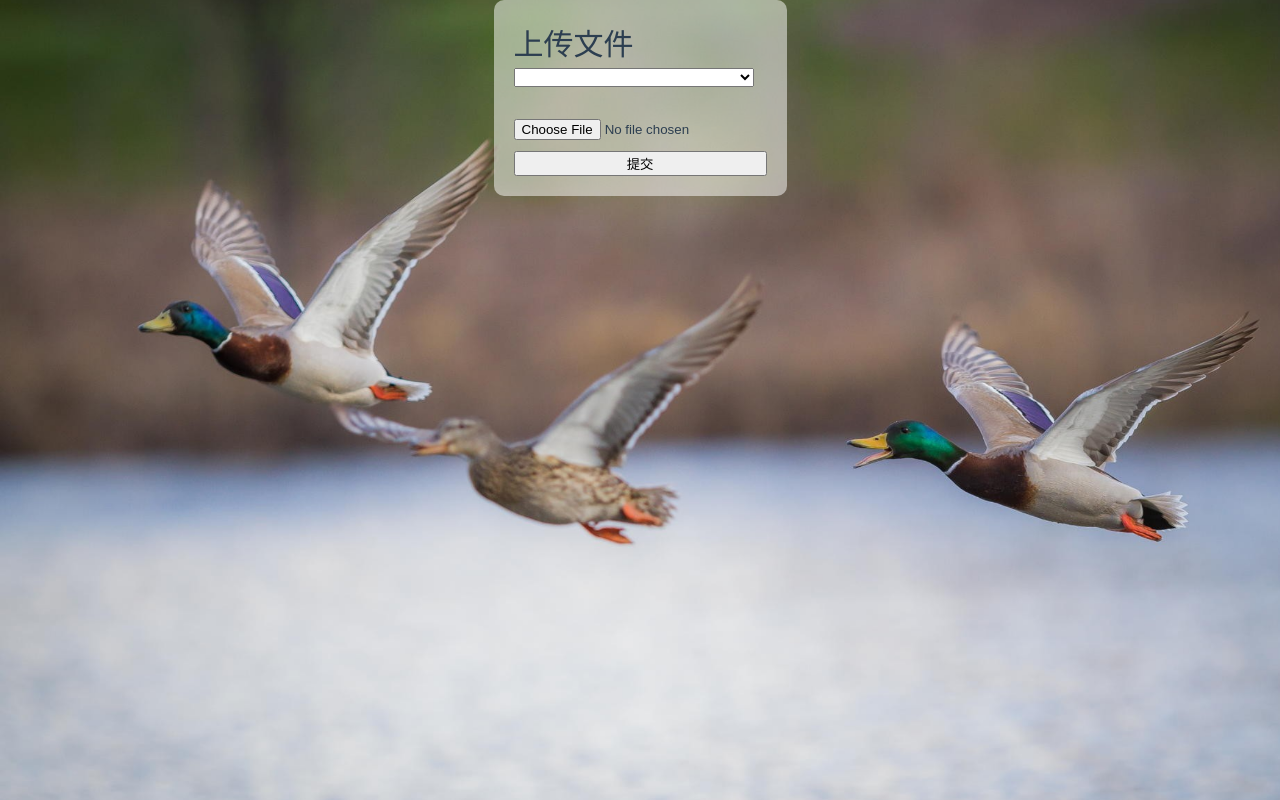
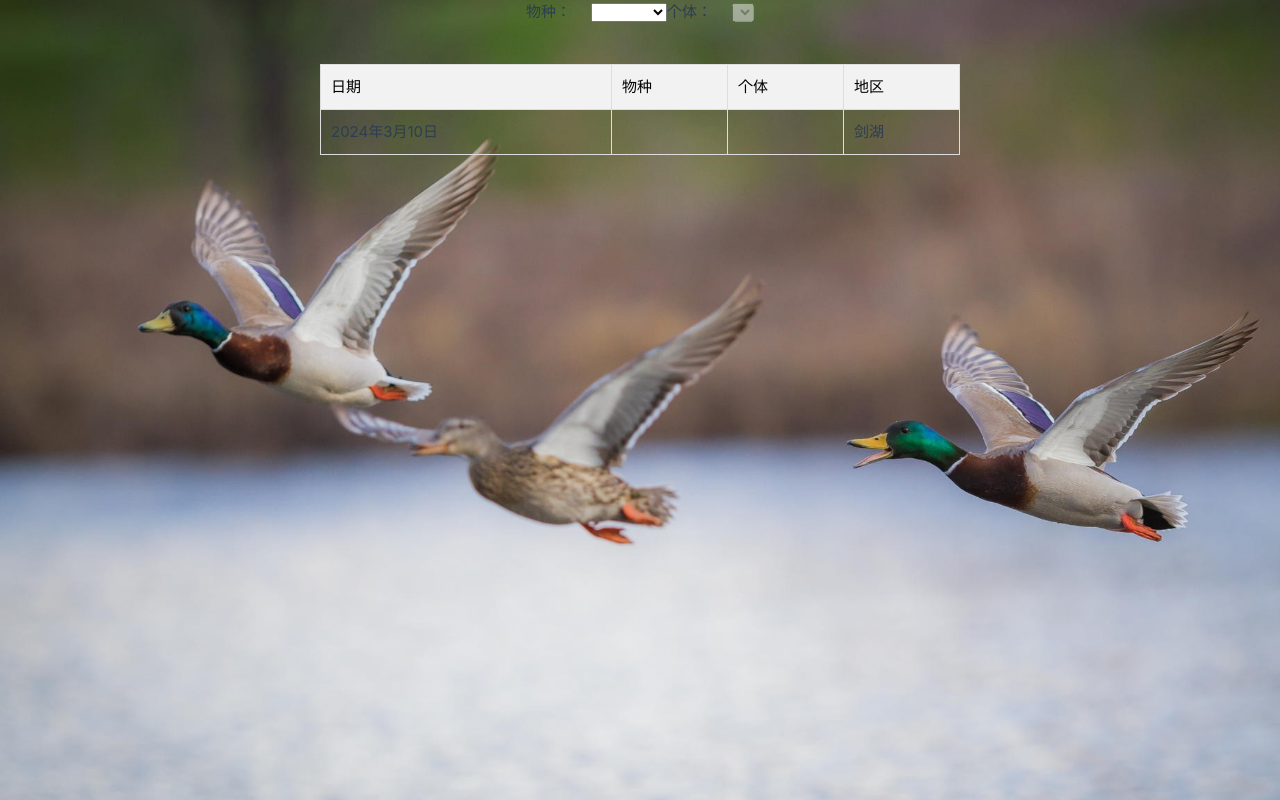
Before and after one commit to dlucs2022/flying_birds_front, a Vue app in the folder version1/: page / in a window 1280 px wide. Built offline with nearby package versions, Linux system fonts and the light colour scheme.

Commit message:
Temporary save

```diff
--- a/version1/src/App.vue
+++ b/version1/src/App.vue
@@ -1,9 +1,16 @@
+<!-- App.vue -->
+<template>
+  <div id="app">
+    <Query />
+  </div>
+</template>
+
+
+<style>
+/* 可以添加样式 */
+</style>
 <script setup>
-import Test from "@/components/Test.vue";
+import TheWelcome from "@/components/TheWelcome.vue";
 import UploadFile from "@/components/UploadFile.vue";
+import Query from "@/components/Query.vue";
 </script>
-<template>
-
-  <UploadFile/>
-
-</template>
--- a/version1/src/components/Query.vue
+++ b/version1/src/components/Query.vue
@@ -1,128 +1,141 @@
 <template>
-  <el-container class="layout-container-demo" style="height: 500px">
-    <el-aside width="200px">
-      <el-scrollbar>
-        <el-menu :default-openeds="['1', '3']">
-          <el-sub-menu index="1">
-            <template #title>
-              <el-icon><message /></el-icon>Navigator One
-            </template>
-            <el-menu-item-group>
-              <template #title>Group 1</template>
-              <el-menu-item index="1-1">Option 1</el-menu-item>
-              <el-menu-item index="1-2">Option 2</el-menu-item>
-            </el-menu-item-group>
-            <el-menu-item-group title="Group 2">
-              <el-menu-item index="1-3">Option 3</el-menu-item>
-            </el-menu-item-group>
-            <el-sub-menu index="1-4">
-              <template #title>Option4</template>
-              <el-menu-item index="1-4-1">Option 4-1</el-menu-item>
-            </el-sub-menu>
-          </el-sub-menu>
-          <el-sub-menu index="2">
-            <template #title>
-              <el-icon><icon-menu /></el-icon>Navigator Two
-            </template>
-            <el-menu-item-group>
-              <template #title>Group 1</template>
-              <el-menu-item index="2-1">Option 1</el-menu-item>
-              <el-menu-item index="2-2">Option 2</el-menu-item>
-            </el-menu-item-group>
-            <el-menu-item-group title="Group 2">
-              <el-menu-item index="2-3">Option 3</el-menu-item>
-            </el-menu-item-group>
-            <el-sub-menu index="2-4">
-              <template #title>Option 4</template>
-              <el-menu-item index="2-4-1">Option 4-1</el-menu-item>
-            </el-sub-menu>
-          </el-sub-menu>
-          <el-sub-menu index="3">
-            <template #title>
-              <el-icon><setting /></el-icon>Navigator Three
-            </template>
-            <el-menu-item-group>
-              <template #title>Group 1</template>
-              <el-menu-item index="3-1">Option 1</el-menu-item>
-              <el-menu-item index="3-2">Option 2</el-menu-item>
-            </el-menu-item-group>
-            <el-menu-item-group title="Group 2">
-              <el-menu-item index="3-3">Option 3</el-menu-item>
-            </el-menu-item-group>
-            <el-sub-menu index="3-4">
-              <template #title>Option 4</template>
-              <el-menu-item index="3-4-1">Option 4-1</el-menu-item>
-            </el-sub-menu>
-          </el-sub-menu>
-        </el-menu>
-      </el-scrollbar>
-    </el-aside>
+  <div class="background-container">
+    <div id="species-form">
+      <label for="species-input">物种：</label>
+      <select v-model="selectedSpecies" @change="updateIndividualOptions">
+        <option v-for="species in speciesOptions" :value="species.value" :key="species.value">
+          {{ species.label }}
+        </option>
+      </select>
 
-    <el-container>
-      <el-header style="text-align: right; font-size: 12px">
-        <div class="toolbar">
-          <el-dropdown>
-            <el-icon style="margin-right: 8px; margin-top: 1px"
-            ><setting
-            /></el-icon>
-            <template #dropdown>
-              <el-dropdown-menu>
-                <el-dropdown-item>View</el-dropdown-item>
-                <el-dropdown-item>Add</el-dropdown-item>
-                <el-dropdown-item>Delete</el-dropdown-item>
-              </el-dropdown-menu>
-            </template>
-          </el-dropdown>
-          <span>Tom</span>
-        </div>
-      </el-header>
+      <label for="individual-input">个体：</label>
+      <select v-model="selectedIndividual" :disabled="!individualOptions.length">
+        <option v-for="individual in individualOptions" :value="individual.value" :key="individual.value">
+          {{ individual.label }}
+        </option>
+      </select>
+    </div>
 
-      <el-main>
-        <el-scrollbar>
-          <el-table :data="tableData">
-            <el-table-column prop="date" label="Date" width="140" />
-            <el-table-column prop="name" label="Name" width="120" />
-            <el-table-column prop="address" label="Address" />
-          </el-table>
-        </el-scrollbar>
-      </el-main>
-    </el-container>
-  </el-container>
+    <table>
+      <thead>
+      <tr>
+        <th>日期</th>
+        <th>物种</th>
+        <th>个体</th>
+        <th>地区</th>
+      </tr>
+      </thead>
+      <tbody>
+      <tr>
+        <td>2024年3月10日</td>
+        <td>{{ selectedSpecies }}</td>
+        <td>{{ selectedIndividual }}</td>
+        <td>剑湖</td>
+      </tr>
+      <!-- 这里可以通过 v-for 动态生成更多的行 -->
+      </tbody>
+    </table>
+  </div>
 </template>
 
-<script lang="ts" setup>
-import { ref } from 'vue'
-import { Menu as IconMenu, Message, Setting } from '@element-plus/icons-vue'
+<!-- 其他部分保持不变 -->
 
-const item = {
-  date: '2016-05-02',
-  name: 'Tom',
-  address: 'No. 189, Grove St, Los Angeles',
-}
-const tableData = ref(Array.from({ length: 20 }).fill(item))
+
+<script>
+export default {
+  data() {
+    return {
+      selectedSpecies: '',
+      selectedIndividual: '',
+      speciesOptions: [
+        { value: '赤麻鸭雄', label: '赤麻鸭雄' },
+        { value: '赤麻鸭雌', label: '赤麻鸭雌' },
+        { value: '赤麻鸭幼', label: '赤麻鸭幼' },
+      ],
+      individualOptions: [],
+    };
+  },
+  methods: {
+    updateIndividualOptions() {
+      let individuals = [];
+      switch (this.selectedSpecies) {
+        case '赤麻鸭雄':
+          individuals = [
+            { value: '赤麻鸭1号', label: '赤麻鸭1号' },
+            { value: '赤麻鸭3号', label: '赤麻鸭3号' },
+            { value: '赤麻鸭5号', label: '赤麻鸭5号' },
+          ];
+          break;
+        case '赤麻鸭雌':
+          individuals = [
+            { value: '赤麻鸭2号', label: '赤麻鸭2号' },
+            { value: '赤麻鸭4号', label: '赤麻鸭4号' },
+          ];
+          break;
+        case '赤麻鸭幼':
+          individuals = [
+            { value: '赤麻鸭5号', label: '赤麻鸭5号' },
+          ];
+          break;
+        default:
+          individuals = [];
+      }
+      this.individualOptions = individuals;
+      if (this.individualOptions.length) {
+        this.selectedIndividual = this.individualOptions[0].value; // 默认选中第一个个体
+      } else {
+        this.selectedIndividual = ''; // 如果没有可选个体，则清空选中值
+      }
+    }
+  },
+  mounted() {
+    this.updateIndividualOptions(); // 在组件挂载后初始化 individualOptions
+  }
+};
 </script>
 
 <style scoped>
-.layout-container-demo .el-header {
-  position: relative;
-  background-color: var(--el-color-primary-light-7);
-  color: var(--el-text-color-primary);
+#species-form {
+  display: flex;
+  align-items: center;
+  margin-bottom: 20px;
 }
-.layout-container-demo .el-aside {
-  color: var(--el-text-color-primary);
-  background: var(--el-color-primary-light-8);
+
+label {
+  margin-right: 10px;
 }
-.layout-container-demo .el-menu {
-  border-right: none;
+
+select {
+  margin-left: 10px;
 }
-.layout-container-demo .el-main {
-  padding: 0;
+
+.background-container {
+  display: flex;
+  flex-direction: column;
+  background-image: url('@/assets/imageHome.png');
+  background-size: cover;
+  background-attachment: fixed;
+  width: 100vw;
+  height: 100vh;
+  justify-content: normal;
+  align-items: center;
 }
-.layout-container-demo .toolbar {
-  display: inline-flex;
-  align-items: center;
-  justify-content: center;
-  height: 100%;
-  right: 20px;
+
+table {
+  width: 50%; /* 设置为原来的一半 */
+  border-collapse: collapse;
+  margin-top: 20px;
 }
+
+th, td {
+  padding: 10px;
+  border: 1px solid #ddd;
+  text-align: left;
+}
+
+th {
+  background-color: #f2f2f2; /* 表头背景色 */
+  color: black; /* 文字颜色 */
+}
+
 </style>
--- a/version1/src/components/Test.vue
+++ /dev/null
@@ -1,75 +0,0 @@
-
-<script lang="ts" setup>
-import { ref } from 'vue'
-
-const value = ref('')
-
-const options = [
-  {
-    value: 'Option1',
-    label: 'Option1',
-  },
-  {
-    value: 'Option2',
-    label: 'Option2',
-  },
-  {
-    value: 'Option3',
-    label: 'Option3',
-  },
-  {
-    value: 'Option4',
-    label: 'Option4',
-  },
-  {
-    value: 'Option5',
-    label: 'Option5',
-  },
-]
-</script>
-<style scoped>
-.items-center{
-  width: 240px; /* 下拉选择框宽度 */
-  margin-bottom: 20px; /* 底部外边距，用于控制元素与其他元素之间的间距 */
-}
-
-</style>
-
-<template>
-  <div class="items-center">
-    <el-select
-        v-model="value"
-        placeholder="Select"
-        size="large"
-        style="width: 240px"
-    >
-      <el-option
-          v-for="item in options"
-          :key="item.value"
-          :label="item.label"
-          :value="item.value"
-      />
-    </el-select>
-    <el-select v-model="value" placeholder="Select" style="width: 240px">
-      <el-option
-          v-for="item in options"
-          :key="item.value"
-          :label="item.label"
-          :value="item.value"
-      />
-    </el-select>
-    <el-select
-        v-model="value"
-        placeholder="Select"
-        size="small"
-        style="width: 240px"
-    >
-      <el-option
-          v-for="item in options"
-          :key="item.value"
-          :label="item.label"
-          :value="item.value"
-      />
-    </el-select>
-  </div>
-</template>
```
